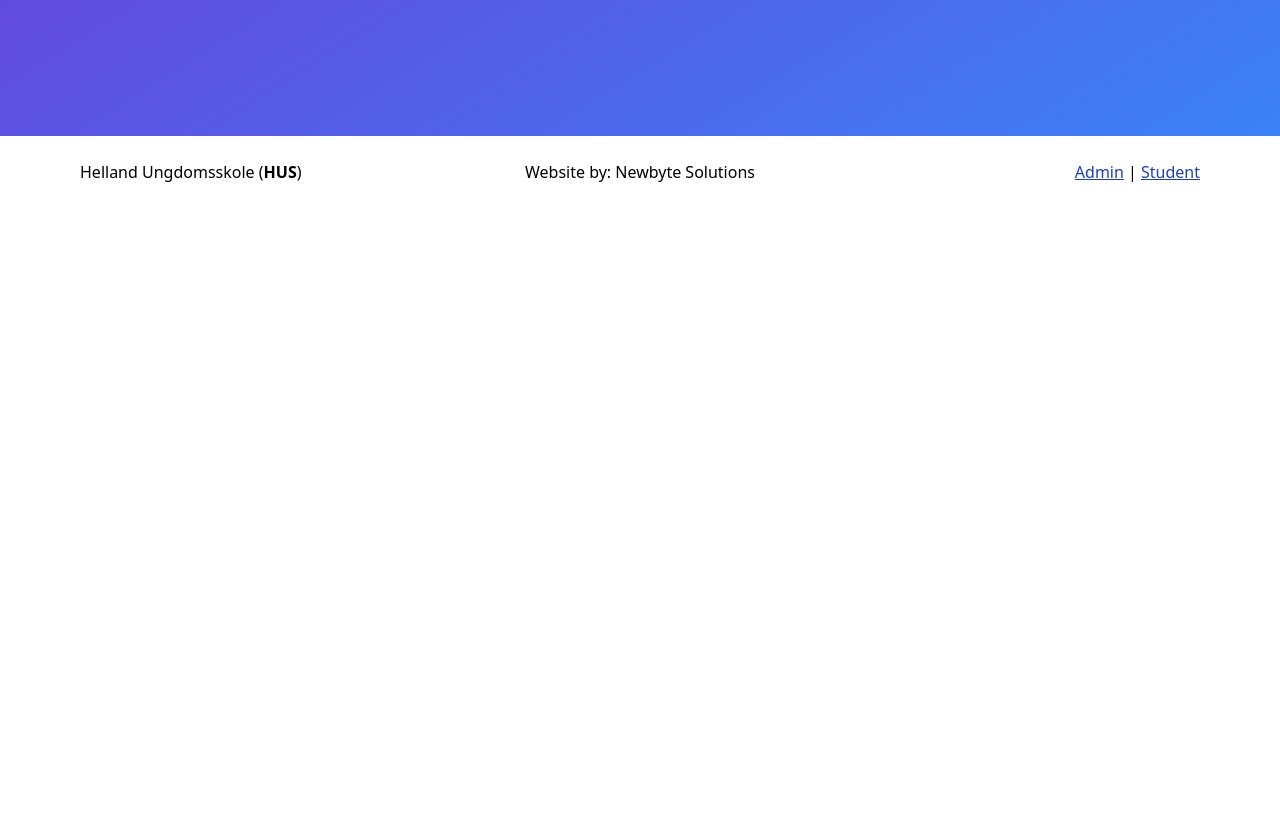
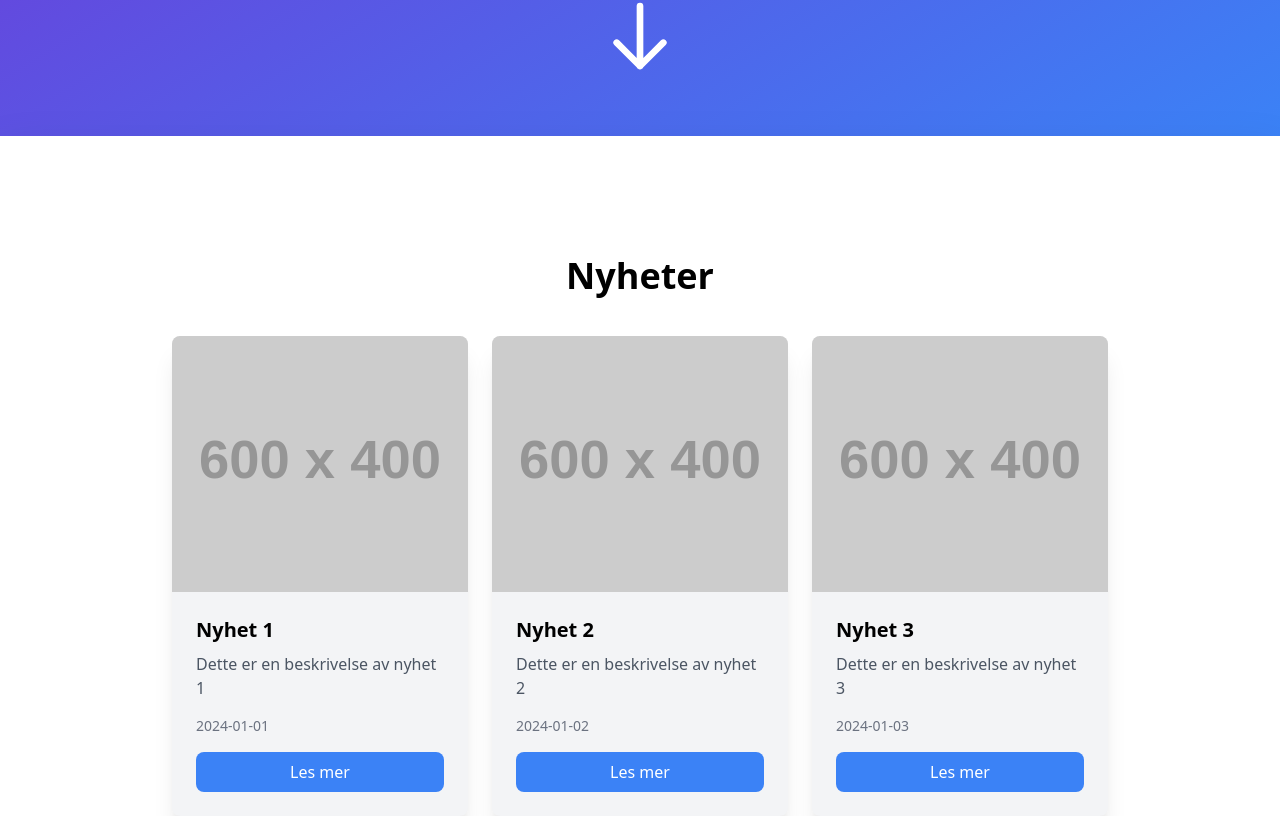
Before and after one commit to newbyte-solutions/ABF-Home, a Nuxt app in the folder client/: page / in a window 1280 px wide. Shown: the part 664-1480 px from the top of the page. Before the commit the page ends 872 px from the top, so only its background shows below. Built offline with nearby package versions, Linux system fonts and the light colour scheme.

Commit message:
Feat: news ui

```diff
--- a/client/pages/index.vue
+++ b/client/pages/index.vue
@@ -1,10 +1,36 @@
+<script setup>
+const news = [
+  {
+    title: 'Nyhet 1',
+    description: 'Dette er en beskrivelse av nyhet 1',
+    date: '2024-01-01',
+    imagePath: 'https://placehold.co/600x400',
+    articlePath: '/articles/nyhet-1'
+  },
+  {
+    title: 'Nyhet 2',
+    description: 'Dette er en beskrivelse av nyhet 2',
+    date: '2024-01-02',
+    imagePath: 'https://placehold.co/600x400',
+    articlePath: '/articles/nyhet-2'
+  },
+  {
+    title: 'Nyhet 3',
+    description: 'Dette er en beskrivelse av nyhet 3',
+    date: '2024-01-03',
+    imagePath: 'https://placehold.co/600x400',
+    articlePath: '/articles/nyhet-3'
+  }
+]
+</script>
+
 <template>
   <div
     class="w-full min-h-screen absolute -z-10 bg-gradient-to-br from-purple-700 to-blue-500"
   ></div>
   <div class="w-full min-h-screen text-white">
     <div
-      class="w-full min-h-screen flex flex-col justify-center items-center px-4 text-center"
+      class="w-full min-h-screen flex flex-col justify-center items-center px-4 text-center relative"
     >
       <h1
         class="text-4xl md:text-6xl lg:text-8xl font-bold mb-6 md:mb-10 border-b-4 md:border-b-8 py-4 md:py-8"
@@ -12,9 +38,32 @@
         Helland Ungdomsskole
       </h1>
       <p class="text-3xl md:text-4xl lg:text-5xl font-bold mb-3 md:mb-4">
-        8, 9, 10
+        8. 9. 10.
       </p>
       <p class="text-2xl md:text-3xl lg:text-4xl font-light">Arbeidslivsfag</p>
+      <div class="absolute bottom-10 animate-bounce">
+        <svg class="w-20 h-20" fill="none" stroke="currentColor" viewBox="0 0 24 24" xmlns="http://www.w3.org/2000/svg">
+          <path stroke-linecap="round" stroke-linejoin="round" stroke-width="2" d="M19 14l-7 7m0 0l-7-7m7 7V3"></path>
+        </svg>
+      </div>
+    </div>
+  </div>
+  <div class="w-full min-h-screen bg-white drop-shadow-2xl relative flex flex-col justify-center items-center p-4">
+    <h2 class="text-4xl font-semibold mb-10">Nyheter</h2>
+    <div class="w-full md:w-3/4 grid grid-cols-1 md:grid-cols-2 lg:grid-cols-3 gap-6">
+      <div v-for="item in news" :key="item.title" class="flex flex-col bg-gray-100 rounded-lg shadow-xl h-full">
+        <div class="relative h-64">
+          <img :src="item.imagePath" alt="News image" class="absolute w-full h-full object-cover rounded-t-lg">
+        </div>
+        <div class="p-6 flex flex-col flex-grow">
+          <h3 class="text-xl font-bold mb-2">{{ item.title }}</h3>
+          <p class="text-gray-600 mb-4 flex-grow">{{ item.description }}</p>
+          <div class="mt-auto">
+            <span class="text-sm text-gray-500 block mb-4">{{ item.date }}</span>
+            <a :href="item.articlePath" class="inline-block bg-blue-500 text-white px-6 py-2 rounded-lg hover:bg-blue-600 transition-colors w-full text-center">Les mer</a>
+          </div>
+        </div>
+      </div>
     </div>
   </div>
 </template>
```
